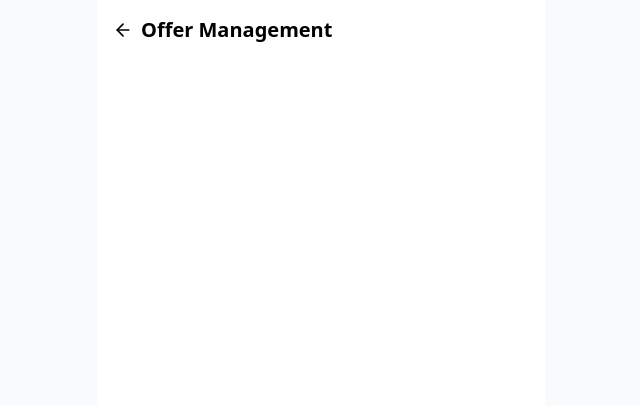
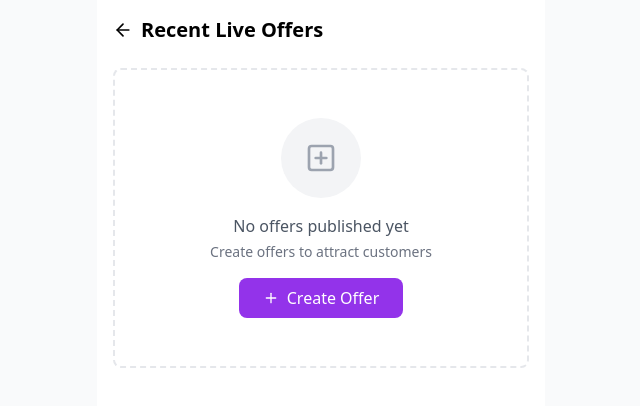
Before and after one commit to DevxD98/Owner-s-page, a React (Vite) app: page /offer-management in a window 1280 px wide. Shown: the top 406 px of the page, without its empty margins (319-959 px from the left). Built offline with nearby package versions, Linux system fonts and the light colour scheme.

Commit message:
Updated OfferManagementPage.jsx: offer management cleanup

```diff
--- a/src/pages/OfferManagementPage.jsx
+++ b/src/pages/OfferManagementPage.jsx
@@ -1,5 +1,5 @@
 import React from 'react';
-import { ArrowLeft } from 'lucide-react';
+import { ArrowLeft, Plus } from 'lucide-react';
 import { useNavigate } from 'react-router-dom';
 import OfferItem from '../components/offers/OfferItem';
 import { useApp } from '../contexts/AppContext';
@@ -8,17 +8,23 @@ const OfferManagementPage = () => {
   const navigate = useNavigate();
   const { offers } = useApp();
 
+  // Filter out draft offers and sort by newest first
+  const publishedOffers = offers
+    .filter(offer => !offer.isDraft)
+    .sort((a, b) => b.id - a.id);
+
   return (
     <div className="p-4">
       <div className="flex items-center mb-6">
         <button onClick={() => navigate(-1)} className="mr-2">
           <ArrowLeft size={20} />
         </button>
-        <h1 className="text-xl font-bold">Offer Management</h1>
+        <h1 className="text-xl font-bold">Recent Live Offers</h1>
       </div>
 
       <div className="space-y-4">
-        {offers.map((offer) => (
+        {publishedOffers.length > 0 ? (
+          publishedOffers.map((offer) => (
             <OfferItem
               key={offer.id}
               id={offer.id}
@@ -26,7 +32,27 @@ const OfferManagementPage = () => {
               validTill={offer.validTill}
               isActive={offer.isActive}
             />
-        ))}
+          ))
+        ) : (
+          <div className="text-center py-12 border-2 border-dashed border-gray-200 rounded-lg">
+            <div className="mx-auto w-20 h-20 bg-gray-100 rounded-full flex items-center justify-center mb-4">
+              <svg xmlns="http://www.w3.org/2000/svg" width="32" height="32" viewBox="0 0 24 24" fill="none" stroke="currentColor" strokeWidth="2" strokeLinecap="round" strokeLinejoin="round" className="text-gray-400">
+                <rect width="18" height="18" x="3" y="3" rx="2" />
+                <path d="M12 8v8" />
+                <path d="M8 12h8" />
+              </svg>
+            </div>
+            <p className="text-gray-600 font-medium">No offers published yet</p>
+            <p className="text-gray-500 text-sm mt-1">Create offers to attract customers</p>
+            <button
+              onClick={() => navigate('/create-offer')}
+              className="mt-4 px-6 py-2 bg-purple-600 text-white rounded-lg hover:bg-purple-700 transition-colors inline-flex items-center"
+            >
+              <Plus size={16} className="mr-2" />
+              Create Offer
+            </button>
+          </div>
+        )}
       </div>
     </div>
   );
```
Lines whose indentation alone changed are shown as unchanged.
